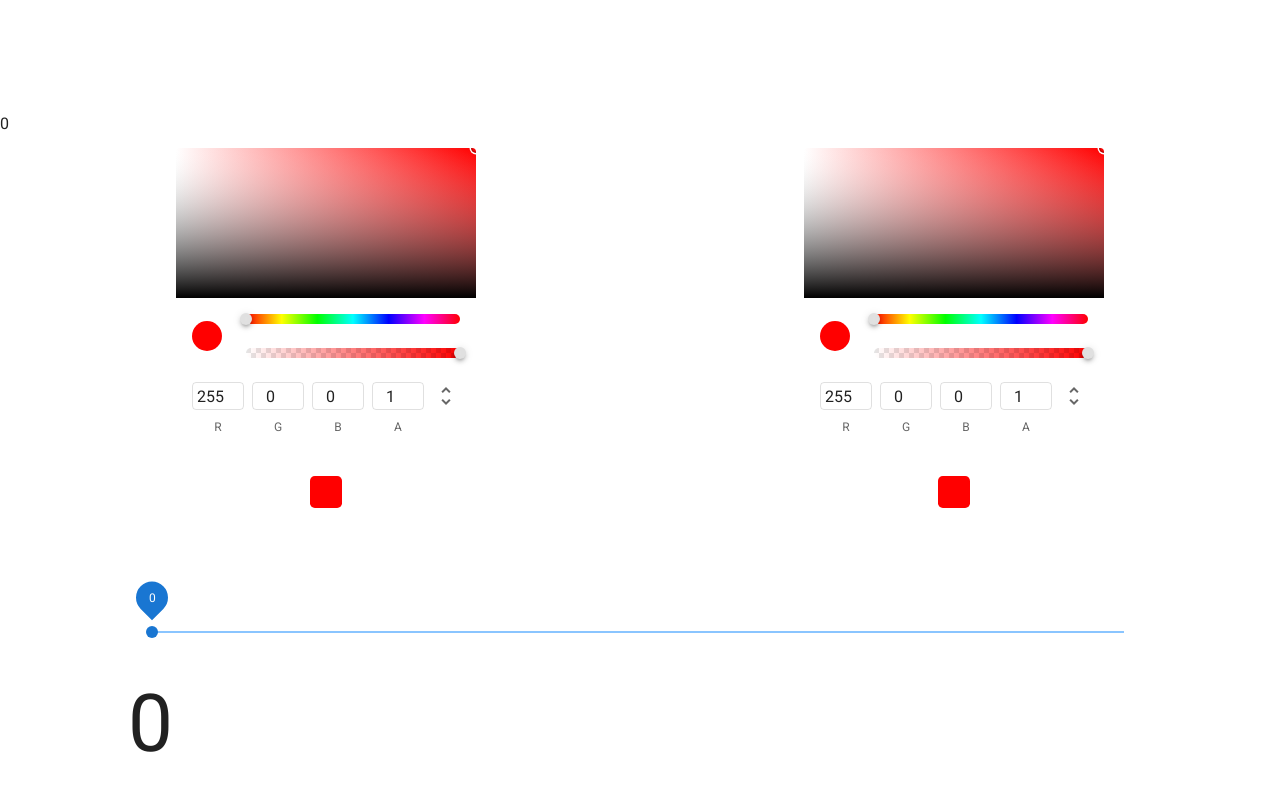
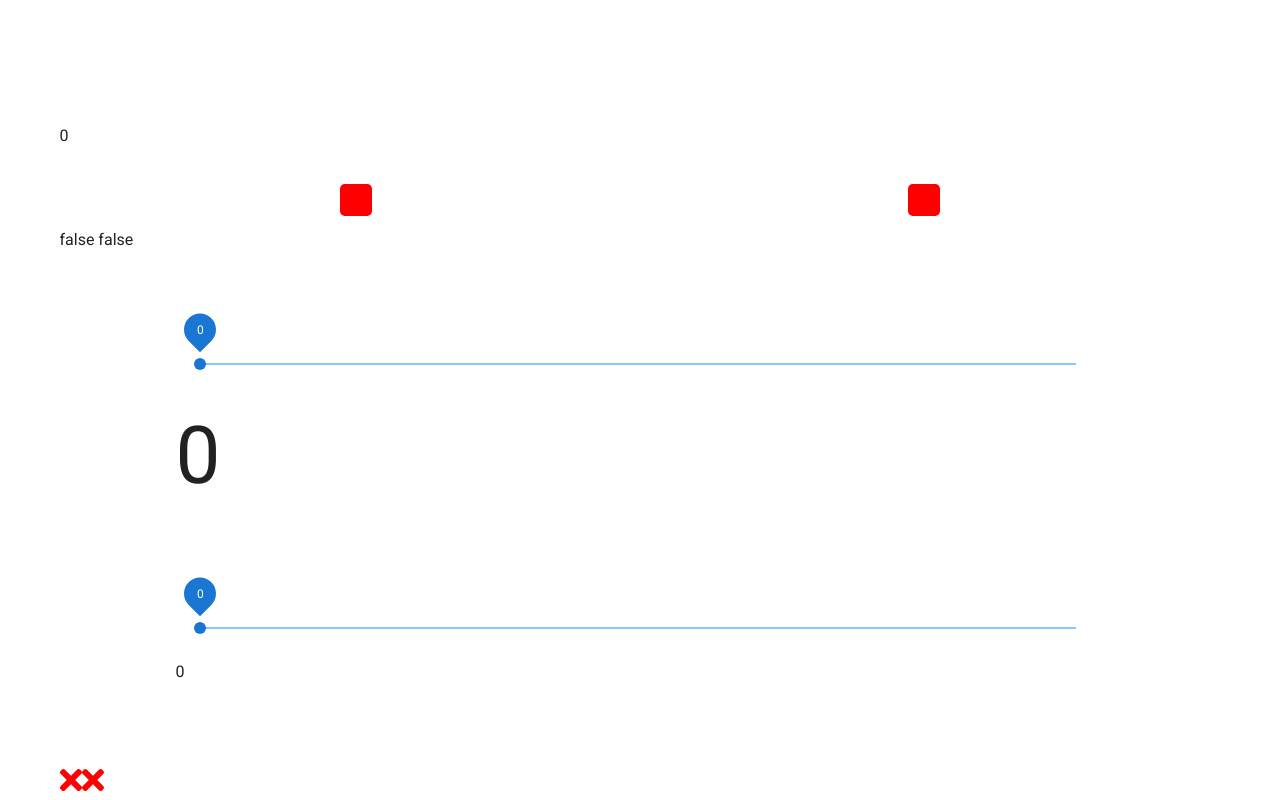
Before and after one commit to jhkette/css-gradient, a Vue app: page / in a window 1280 px wide. Shown: the part 200-1000 px from the top of the page. Built offline with nearby package versions, Linux system fonts and the light colour scheme.

Commit message:
close icons added

```diff
--- a/package.json
+++ b/package.json
@@ -8,12 +8,16 @@
     "lint": "vue-cli-service lint"
   },
   "dependencies": {
+    "@fortawesome/fontawesome-svg-core": "^1.2.28",
+    "@fortawesome/free-solid-svg-icons": "^5.13.0",
+    "@fortawesome/vue-fontawesome": "^0.1.9",
     "core-js": "^3.6.5",
     "vue": "^2.6.11",
     "vuetify": "^2.2.11",
     "vuex": "^3.4.0"
   },
   "devDependencies": {
+    "@fortawesome/fontawesome-free": "^5.13.0",
     "@vue/cli-plugin-babel": "~4.4.0",
     "@vue/cli-plugin-eslint": "~4.4.0",
     "@vue/cli-service": "~4.4.0",
--- a/src/App.vue
+++ b/src/App.vue
@@ -1,39 +1,64 @@
 <template>
   <v-app>
-
+    <div class="container" >
       <Gradient></Gradient>
       <Colors></Colors>
       <Slider></Slider>
       <Opacity></Opacity>
-
+      <font-awesome-icon icon="times" class="cross"  @click="close"/>
+      <font-awesome-icon icon="times" class="cross"  @click="close"/>
+    </div>
   </v-app>
 </template>
 
 <script>
-import Gradient from './components/Gradient'
-import Slider from './components/Slider'
-import Opacity from './components/Opacity'
-import Colors from './components/Colors'
+import { mapActions, mapGetters } from "vuex";
+import Gradient from "./components/Gradient";
+import Slider from "./components/Slider";
+import Opacity from "./components/Opacity";
+import Colors from "./components/Colors";
 
 export default {
-
-  name: 'App',
+  name: "App",
 
   components: {
     Slider,
     Opacity,
     Gradient,
     Colors
-
   },
   methods: {
-    sChange(event){
-      console.log(event)
+    ...mapActions(["addc1unselected", "addc2unselected"]),
+    close: function() {
+      // const x = event.path[0]
+
+          this.addc1unselected();
+          this.addc2unselected();
+
     }
+  },
+  computed: {
+    ...mapGetters([
+      "getFirstColour",
+      "getSecondColour",
+      "getc1selected",
+      "getc2selected"
+    ])
   },
 
   data: () => ({
     //
-  }),
+  })
 };
 </script>
+<style scoped>
+.container {
+  width: 100%;
+  height: 100%;
+
+}
+.cross{
+  color: red;
+  font-size: 2rem;
+}
+</style>
--- a/src/components/Colors.vue
+++ b/src/components/Colors.vue
@@ -1,15 +1,19 @@
 <template>
   <div>
     <v-col class="d-flex justify-space-around">
-
-      <v-color-picker @input="addFirstColour"></v-color-picker>
-
-      <v-color-picker @input="addSecondColour"></v-color-picker>
+       <div v-if="getc1selected">
+      <v-color-picker @input="all"></v-color-picker>
+      </div>
+      <div v-if="getc2selected">
+      <v-color-picker @input="all1"></v-color-picker>
+      </div>
     </v-col>
     <v-col class="d-flex justify-space-around">
-    <div class="swatch" v-bind:style="{backgroundColor: getFirstColour }" ></div>
-    <div class="swatch" v-bind:style="{backgroundColor: getSecondColour }" ></div>
+    <div class="swatch" id="swatch1" v-bind:style="{backgroundColor: getFirstColour }" @click="color2" ></div>
+    <div class="swatch" id="swatch2" v-bind:style="{backgroundColor: getSecondColour }" @click="color1" ></div>
      </v-col>
+     {{getc1selected}}
+     {{getc2selected}}
   </div>
 </template>
 <script>
@@ -18,13 +22,35 @@ import { mapGetters, mapActions } from "vuex";
 export default {
 
   computed: {
-    ...mapGetters(["getFirstColour", "getSecondColour"])
+    ...mapGetters(["getFirstColour", "getSecondColour", 'getc1selected', 'getc2selected'])
   },
   methods:{
-      ...mapActions(["addSecondColour", "addFirstColour"]),
+      ...mapActions(["addSecondColour", "addFirstColour", 'addc1selected', 'addc2selected']),
+      all: function(event){
+        console.log(event)
+          this.addFirstColour(event);
+
+
+      },
+      all1: function(event){
+         console.log(event)
+          this.addSecondColour(event);
+
+          console.log('hello')
+      },
+      color1: function(){
+        this.addc1selected()
+      },
+      color2: function(){
+        this.addc2selected()
+      }
 
   },
-
+  data() {
+    return {
+        selected: false
+    }
+  }
 };
 </script>
 <style scoped>
@@ -33,4 +59,5 @@ export default {
   width: 2rem;
   border-radius: 0.3rem;
 }
+
 </style>
--- a/src/main.js
+++ b/src/main.js
@@ -2,7 +2,14 @@ import Vue from 'vue'
 import App from './App.vue'
 import vuetify from './plugins/vuetify';
 import store from './store'
+import { library } from '@fortawesome/fontawesome-svg-core'
+import { faWindowClose, faCross, faTimes } from '@fortawesome/free-solid-svg-icons'
+// import { faCross } from '@fortawesome/free-solid-svg-icons'
+import { FontAwesomeIcon } from '@fortawesome/vue-fontawesome'
 
+library.add(faWindowClose, faCross, faTimes)
+
+Vue.component('font-awesome-icon', FontAwesomeIcon)
 Vue.config.productionTip = false
 
 new Vue({
--- a/src/plugins/vuetify.js
+++ b/src/plugins/vuetify.js
@@ -1,7 +1,11 @@
 import Vue from 'vue';
 import Vuetify from 'vuetify/lib';
+import '@fortawesome/fontawesome-free/css/all.css'
 
 Vue.use(Vuetify);
 
 export default new Vuetify({
+    icons: {
+        iconfont: 'fa',
+      },
 });
--- a/src/store/modules/gradient.js
+++ b/src/store/modules/gradient.js
@@ -1,8 +1,8 @@
 const state = {
   percentage: 0,
   opacity: 0,
-  colour1: '',
-  colour2: '',
+  colour1: '#FF0000',
+  colour2: '#FF0000',
   c1selected: false,
   c2selected: false
 }
@@ -14,8 +14,7 @@ const getters = {
     getSecondColour: (state) => state.colour2,
     getc1selected: (state) => state.c1selected,
     getc2selected: (state) => state.c2selected,
-    getc1unselected: (state) => state.c1selected,
-    getc2unselected: (state) => state.c2selected
+
 }
 
 const actions = {
@@ -62,10 +61,15 @@ const mutations = {
         state.colour2 = colour2;
     },
     setc1selected: (state) => {
+
+
         state.c1selected = true
+
     },
     setc2selected: (state) => {
+
         state.c2selected = true
+
     },
     setc1unselected: (state) => {
         state.c1selected = false
```
Also changed, not shown: src/components/Gradient.vue (+24 -25 lines), src/components/Slider.vue (+10 -17 lines), 2 other files (tests, documents, lock files or other folders). Lines whose indentation alone changed are shown as unchanged.
